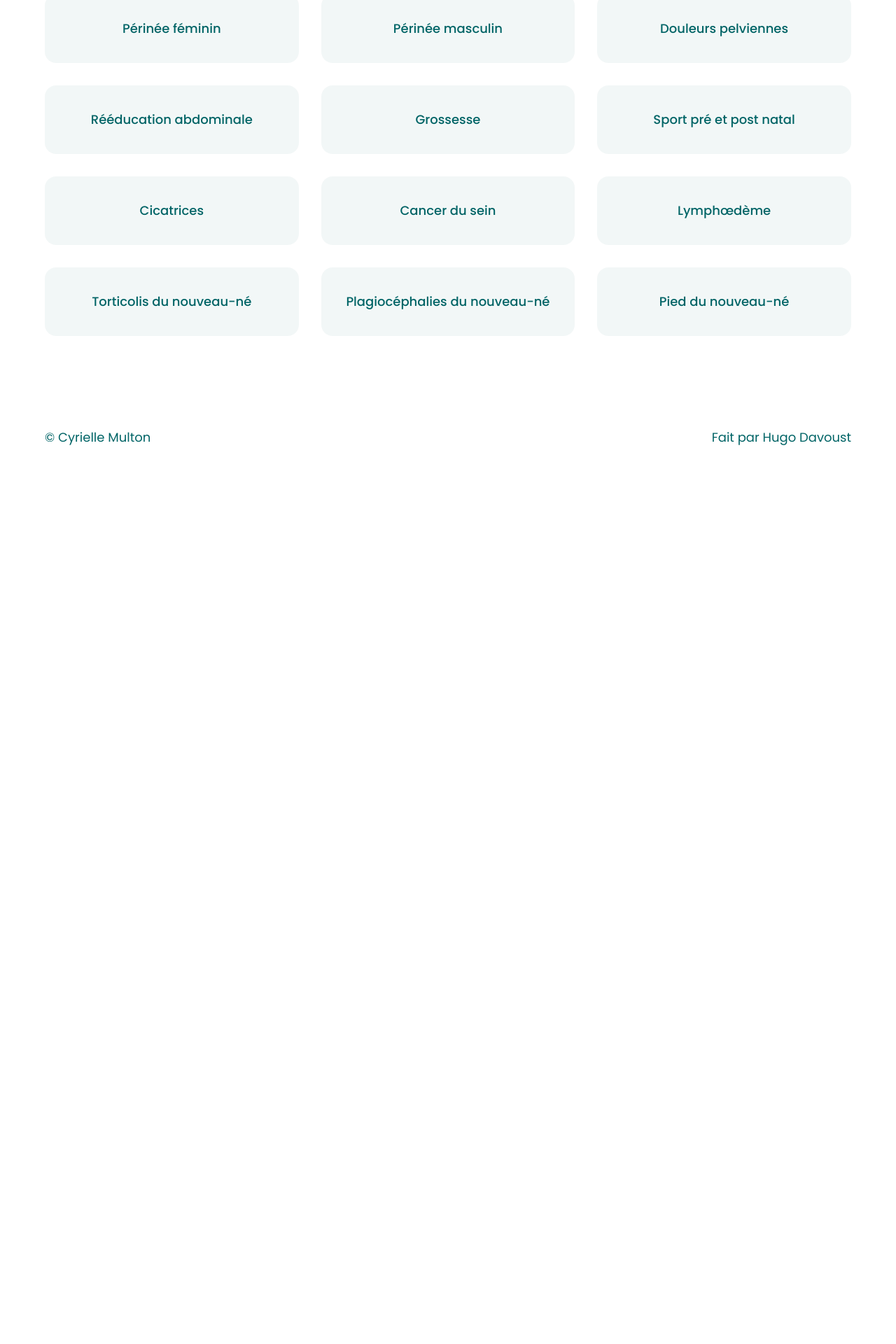
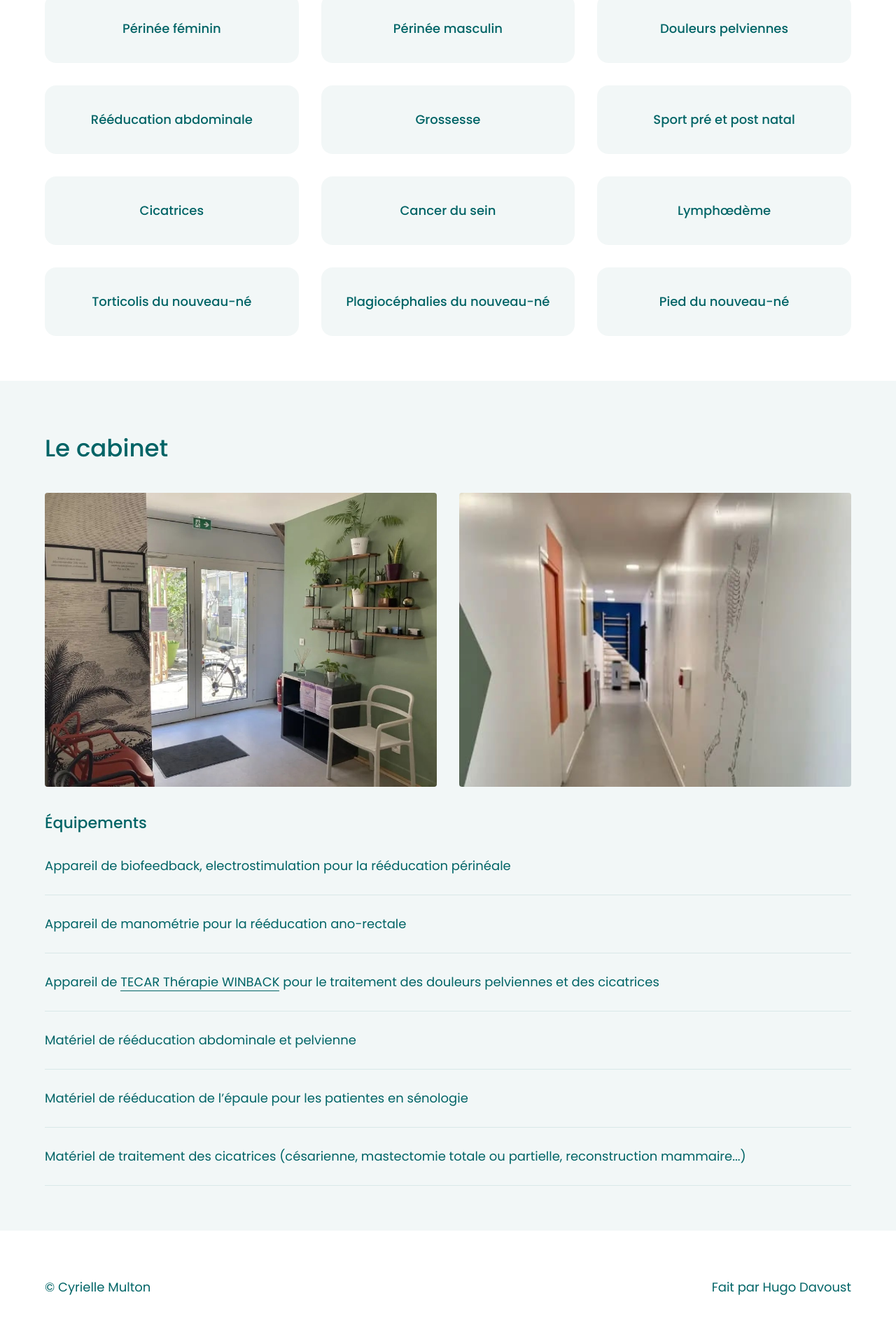
Before and after one commit to superhugo/cyriellemulton, a Jekyll site: the page built from index.html, in a window 1280 px wide. Shown: the part 1066-2986 px from the top of the page at 70% size. Built offline with Jekyll 4.4.1, drawn with Linux system fonts in a browser that asks for light colours; before the commit the page ends 1772 px from its top, so only the background shows below that.

Commit message:
restore and update the cab section

```diff
--- a/_includes/cab.html
+++ b/_includes/cab.html
@@ -14,10 +14,13 @@
         Appareil de manométrie pour la rééducation ano-rectale
       </div>
       <div class="cab-equipment-item">
+        Appareil de <a href="https://www.winback-intimity.com/" target="_blank">TECAR Thérapie WINBACK</a> pour le traitement des douleurs pelviennes et des cicatrices
+      </div>
+      <div class="cab-equipment-item">
         Matériel de rééducation abdominale et pelvienne
       </div>
       <div class="cab-equipment-item">
-        Matériel de rééduction de l’épaule pour les patientes en sénologie
+        Matériel de rééducation de l’épaule pour les patientes en sénologie
       </div>
       <div class="cab-equipment-item">
         Matériel de traitement des cicatrices (césarienne, mastectomie totale ou partielle, reconstruction mammaire...)
--- a/_sass/cab.scss
+++ b/_sass/cab.scss
@@ -8,6 +8,7 @@
 
     img {
       width: calc(50% - 32px);
+      object-fit: contain;
       margin-left: 16px;
       margin-right: 16px;
       border-radius: 4px;
@@ -15,13 +16,15 @@
   }
 
   .cab-equipment {
+    .cab-equipment-item {
+      padding-top: 24px;
+      padding-bottom: 24px;
+      border-bottom: 1px solid $primary-300;
 
-  }
-
-  .cab-equipment-item {
-    padding-top: 24px;
-    padding-bottom: 24px;
-    border-bottom: 1px solid $primary-300;
+      a {
+        border-bottom: 1px solid $primary-100;
+      }
+    }
   }
 }
 
--- a/index.html
+++ b/index.html
@@ -8,7 +8,7 @@ layout: default
 
 {% include skills.html %}
 
-<!-- {% include cab.html %} -->
+{% include cab.html %}
 
 <!-- {% include location.html %} -->
 
```
Also changed, not shown: assets/images/cab-01.jpg, assets/images/cab-02.jpg.
